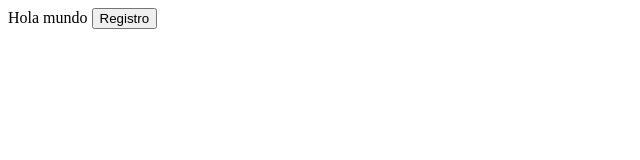
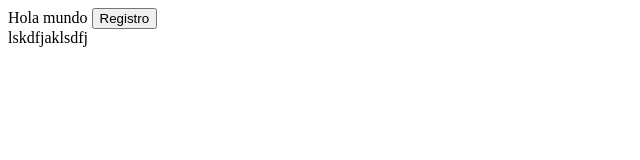
Before and after one commit to SoyDaniielGG/proyectoITP, a plain HTML site: page index.html in a window 1280 px wide. Shown: the whole page, without its empty margins (0-640 px from the left). Drawn offline with Linux system fonts and the light colour scheme.

Commit message:
Ultimos cambios antes de produccion

```diff
--- a/index.html
+++ b/index.html
@@ -8,5 +8,8 @@
 <body>
 Hola mundo
 <button>Registro</button>
+<div>
+    lskdfjaklsdfj
+</div>
 </body>
 </html>
```
